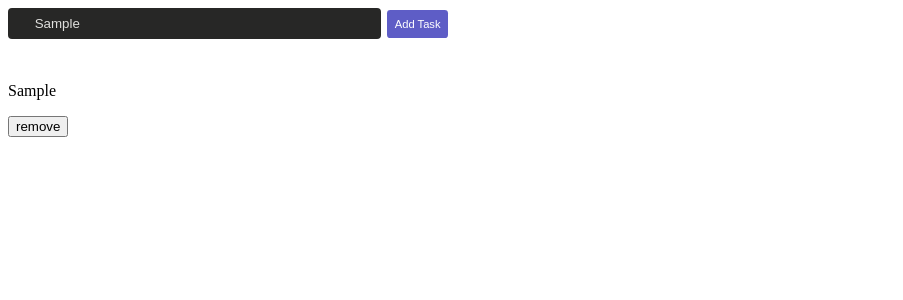
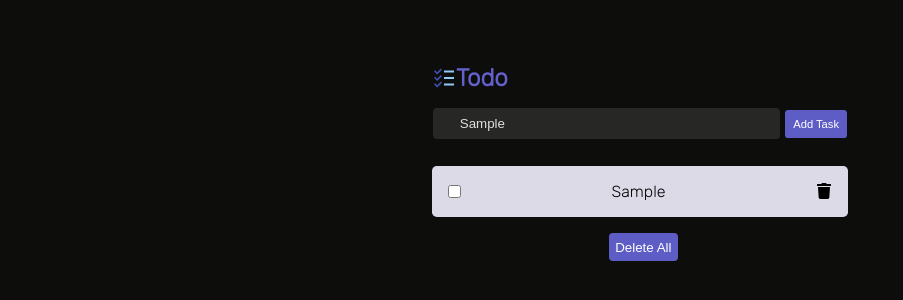
Before and after one commit to KuunibeGracious/todo-app, a React (Create React App) app in the folder todo_app/: page / in a window 1280 px wide. Both pictures are taken after typing "Sample" into the empty fields and a click on the button "Add Task". Shown: the top 300 px of the page, without its empty margins (0-903 px from the left). Built offline with nearby package versions, Linux system fonts and the light colour scheme.

Commit message:
Update App.js

```diff
--- a/todo_app/src/App.js
+++ b/todo_app/src/App.js
@@ -1,6 +1,10 @@
 import { useState } from "react";
+import Header from "./components/Header";
 import AddTask from "./components/AddTask";
 import TodoList from "./components/TodoList";
+import DeleteAll from "./components/DeleteAll";
+import RemoveTask from "./components/RemoveTask";
+import "./css/App.css"
 
 
 function App() {
@@ -15,7 +19,8 @@ function App() {
   const addTask = () => {
     const task = {
       id:todoList.length === 0 ? 1 : todoList[todoList.length - 1].id + 1 ,
-      taskName: newTask
+      taskName: newTask,
+      checked:false
     }
     setTodoList([...todoList, task]);
   }
@@ -26,21 +31,43 @@ function App() {
       return task.id !== id
     }))
   }
+  //function to delete all tasks
+  const deleteAll = () => {
+    setTodoList([])
+  }
+  //check tasks
+  const handleCheck = (id) => {
+    setTodoList(todoList.map((task) => task.id === id ? { ...task, checked: !task.checked } : task))
+  }
+
+  const handleInputField = () => {
+    setNewTask("")
+  }
+
 
   return (
-    <div className="App">
+    <div className="app">
+      <Header/>
       <AddTask
         handleValueChange={handleValueChange}
         addTask={addTask}
+        clearField={handleInputField}
       />
       <TodoList todoList={todoList.map((task) => {
         return (
-          <div key={task.id}>
-            <p>{task.taskName}</p>
-            <button onClick={() => removeTask(task.id)}>remove</button>
+          <div className="todo_list" key={task.id}>
+            <input
+              className="checkbox"
+              type="checkbox"
+              onChange={() => handleCheck(task.id)}
+              checked={task.checked}
+            />
+            <p className="task">{task.taskName}</p>
+            <RemoveTask className="remove_task" removeTask={() => removeTask(task.id)} />
           </div>
         )
       })} />
+      {todoList.length > 0 ?  <DeleteAll deleteAll={deleteAll} /> : <p className="footer_note">add a task</p>}
     </div>
   );
 }
```
